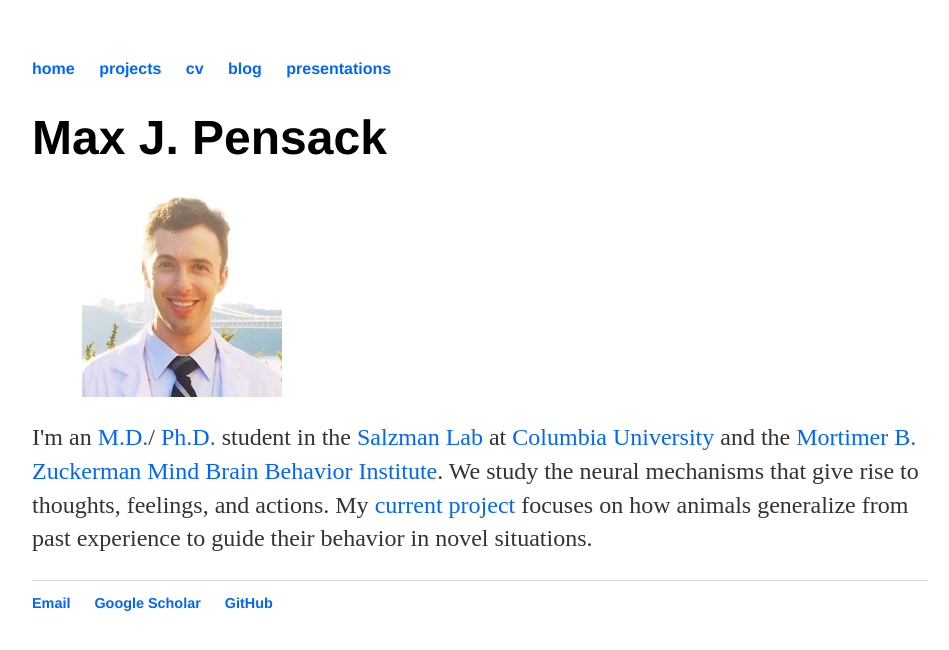
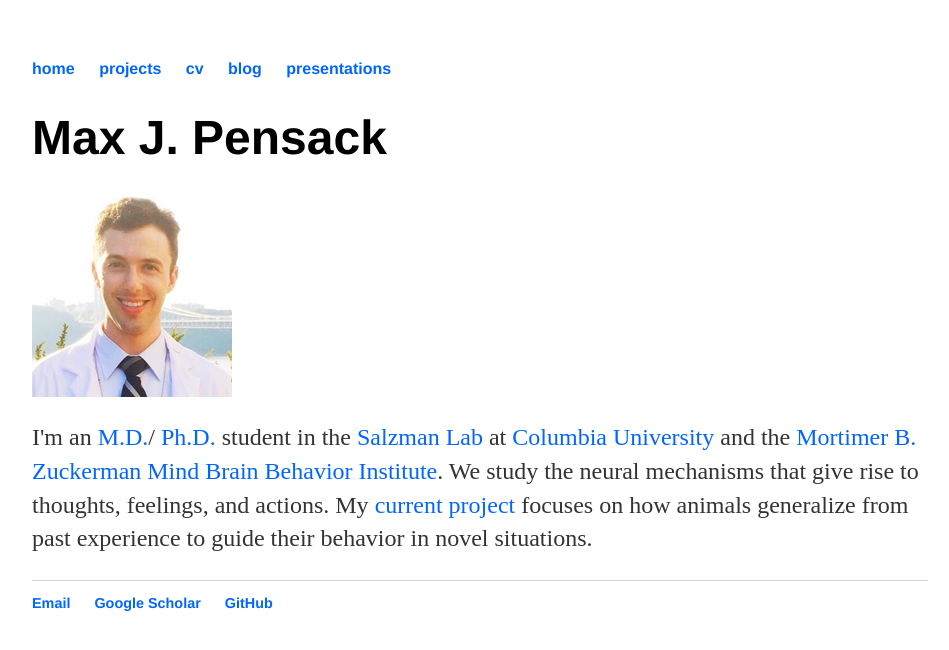
Before and after one commit to maxpensack/maxpensack.github.io, a Jekyll site: the page built from index.html, in a window 1280 px wide. Shown: the top 650 px of the page, without its empty margins (160-1109 px from the left). Built offline with Jekyll 4.4.1, drawn with Linux system fonts in a browser that asks for light colours.

Commit message:
Update index.html

```diff
--- a/index.html
+++ b/index.html
@@ -5,7 +5,7 @@ title: Max J. Pensack
 <div class="blurb">
 	<h1>Max J. Pensack</h1>
 
-	<img src="headshot.jpg" alt="Max J. Pensack" style="vertical-align:middle;margin:0px 50px">
+	<img src="headshot.jpg" alt="Max J. Pensack" style="vertical-align:middle">
 
 	<p>I'm an <a href="https://www.vagelos.columbia.edu/">M.D.</a>/ <a href="https://www.neurosciencephd.columbia.edu/">Ph.D.</a> student in the <a href="https://salzmanlab.neuroscience.columbia.edu">Salzman Lab</a> at <a href="http://columbia.edu">Columbia University</a> and the <a href="https://zuckermaninstitute.columbia.edu/">Mortimer B. Zuckerman Mind Brain Behavior Institute</a>. We study the neural mechanisms that give rise to  thoughts, feelings, and actions. My <a href="/projects">current project</a> focuses on how animals generalize from past experience to guide their behavior in novel situations.</p>
 </div><!-- /.blurb -->
```
